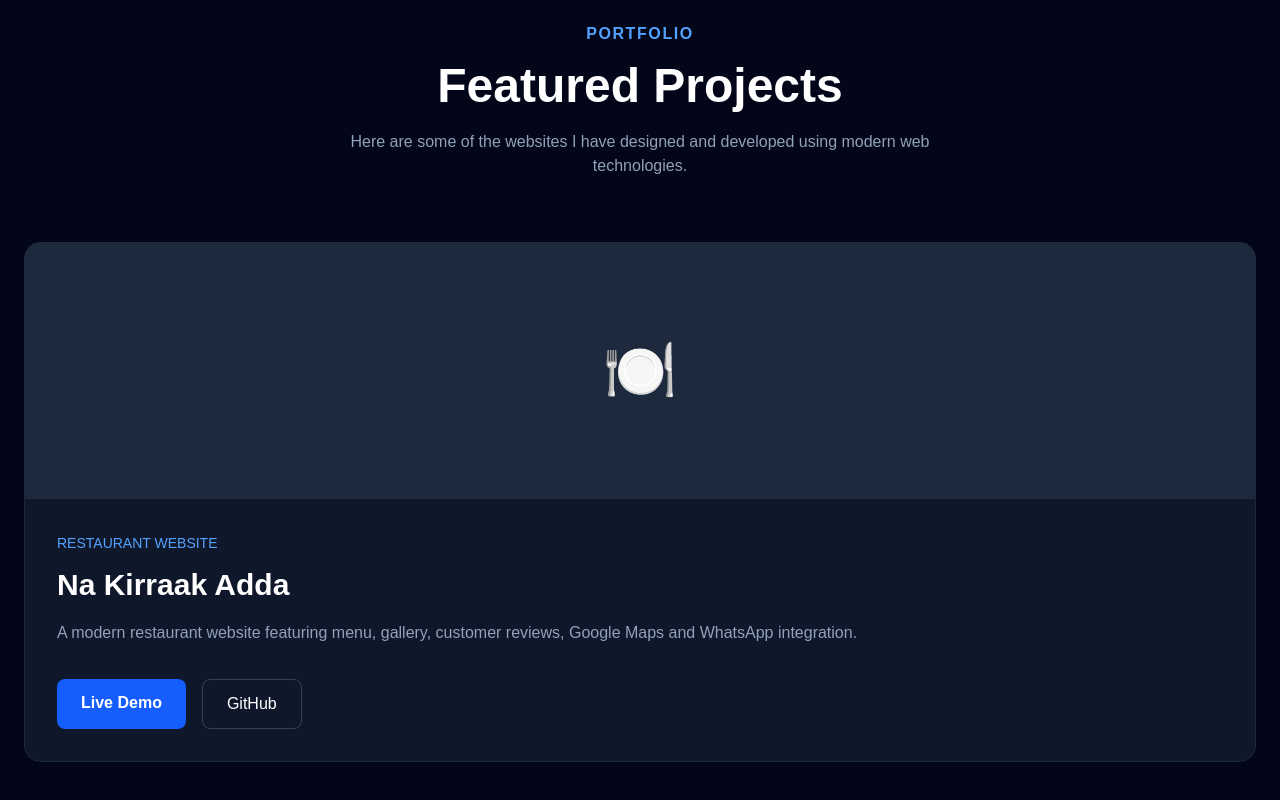
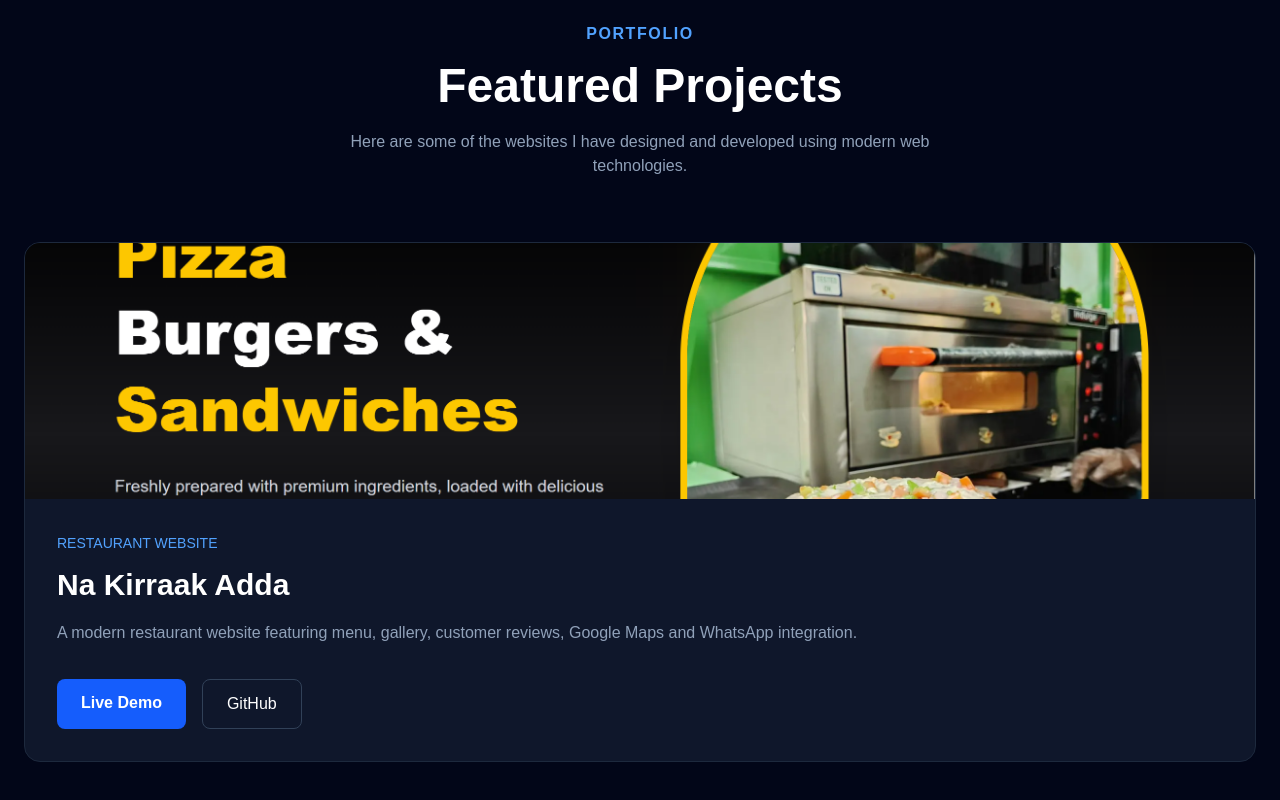
Before and after one commit to Kannashiva/kanna-web-studio, a Next.js app: page / in a window 1280 px wide. Shown: the part 3285-4085 px from the top of the page. Built offline with nearby package versions, Linux system fonts and the light colour scheme.

Commit message:
Added Featured Projects with project preview

```diff
--- a/components/Projects.tsx
+++ b/components/Projects.tsx
@@ -1,4 +1,5 @@
 import Link from "next/link";
+import Image from "next/image";
 
 const projects = [
   {
@@ -37,9 +38,14 @@ export default function Projects() {
               className="rounded-2xl border border-slate-800 bg-slate-900 overflow-hidden hover:border-blue-500 transition"
             >
               {/* Image Placeholder */}
-              <div className="h-64 bg-slate-800 flex items-center justify-center text-6xl">
-                🍽️
-              </div>
+              <div className="relative h-64 w-full">
+  <Image
+    src="/projects/na-kirraak-adda.png"
+    alt="Na Kirraak Adda Website"
+    fill
+    className="object-cover"
+  />
+</div>
 
               <div className="p-8">
                 <span className="text-blue-400 text-sm uppercase">
```
Also changed, not shown: public/Projects/na-kirraak-adda.png (added).
